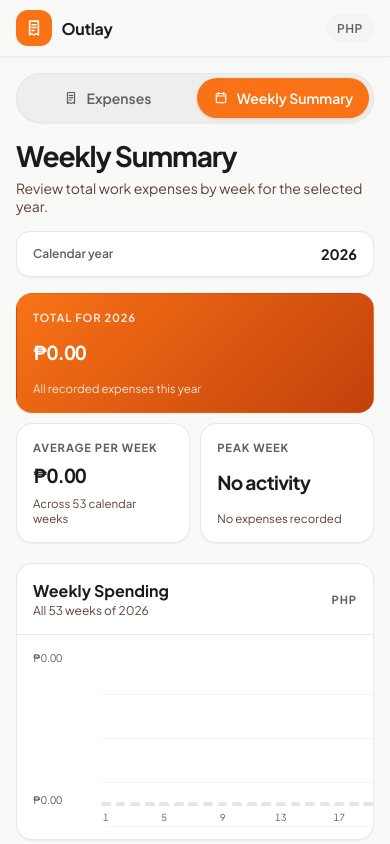
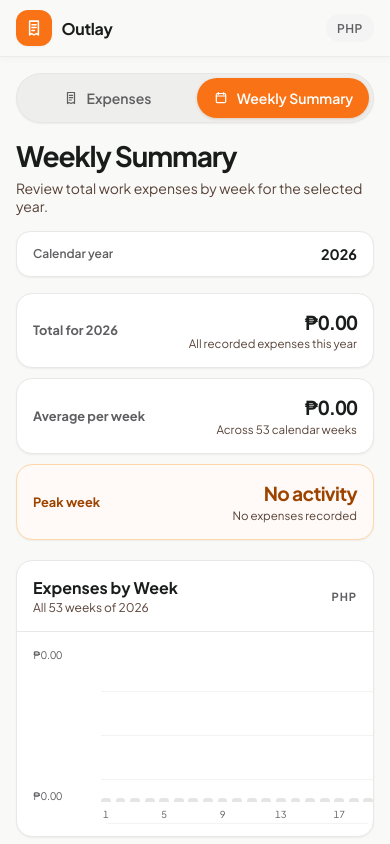
Before and after one commit to bmsj23/outlay, a React (Vite) app: page / in a window 390 px wide. Both pictures are taken after a click on the tab "Weekly Summary". Shown: the top 844 px of the page. Built offline with nearby package versions, Linux system fonts and the light colour scheme.

Commit message:
style: polish weekly summary

```diff
--- a/src/styles/weekly-summary.css
+++ b/src/styles/weekly-summary.css
@@ -62,19 +62,35 @@
 }
 
 .weekly-metric-primary {
-  border-color: transparent;
-  background: linear-gradient(135deg, #f97316, #c2410c);
+  background: var(--color-surface-raised);
 }
 
 .weekly-metric-primary p,
 .weekly-metric-primary strong,
 .weekly-metric-primary span {
-  color: var(--color-on-primary);
+  color: inherit;
 }
 
-.weekly-metric-primary p,
+.weekly-metric-primary p {
+  color: var(--color-text-muted);
+}
+
+.weekly-metric-primary strong {
+  color: var(--color-text);
+}
+
 .weekly-metric-primary span {
-  opacity: 0.82;
+  color: var(--color-text-soft);
+}
+
+.weekly-metric-card:last-child {
+  border-color: #fed7aa;
+  background: #fffaf7;
+}
+
+.weekly-metric-card:last-child p,
+.weekly-metric-card:last-child strong {
+  color: var(--color-primary-dark);
 }
 
 .weekly-chart {
@@ -295,22 +311,40 @@
 
 @media (max-width: 47.99rem) {
   .weekly-metric-grid {
-    grid-template-columns: 1fr 1fr;
+    grid-template-columns: 1fr;
     gap: 0.65rem;
     margin-bottom: 1.25rem;
   }
 
   .weekly-metric-card {
-    min-height: 7.5rem;
+    display: grid;
+    min-height: auto;
+    grid-template-columns: minmax(0, 1fr) auto;
+    grid-template-areas:
+      'label value'
+      'label note';
+    align-items: center;
+    gap: 0.15rem 1rem;
     padding: 1rem;
   }
 
-  .weekly-metric-primary {
-    grid-column: 1 / -1;
+  .weekly-metric-card p {
+    grid-area: label;
+    font-size: 0.8rem;
+    letter-spacing: 0;
+    text-transform: none;
   }
 
   .weekly-metric-card strong {
+    grid-area: value;
+    justify-self: end;
     font-size: 1.2rem;
+  }
+
+  .weekly-metric-card span {
+    grid-area: note;
+    justify-self: end;
+    text-align: right;
   }
 
   .weekly-chart {
@@ -341,7 +375,16 @@
 
   .weekly-breakdown-heading {
     align-items: flex-start;
-    padding: 1rem;
+    padding: 0;
+    border-bottom: 0;
+    margin-bottom: 0.75rem;
+  }
+
+  .weekly-breakdown {
+    overflow: visible;
+    border: 0;
+    background: transparent;
+    box-shadow: none;
   }
 
   .weekly-table-wrap {
@@ -350,6 +393,11 @@
 
   .weekly-list {
     display: block;
+    overflow: hidden;
+    border: 1px solid var(--color-border);
+    border-radius: var(--radius-xl);
+    background: var(--color-surface-raised);
+    box-shadow: var(--shadow-sm);
   }
 
   .weekly-list li {
--- a/src/views/WeeklySummaryView.jsx
+++ b/src/views/WeeklySummaryView.jsx
@@ -62,7 +62,7 @@ export const WeeklySummaryView = ({ expenses }) => {
       <section className="weekly-chart" aria-labelledby="chart-heading">
         <div className="weekly-chart-heading">
           <div>
-            <h2 id="chart-heading">Weekly Spending</h2>
+            <h2 id="chart-heading">Expenses by Week</h2>
             <p>All {weeks.length} weeks of {selectedYear}</p>
           </div>
           <span>PHP</span>
```
